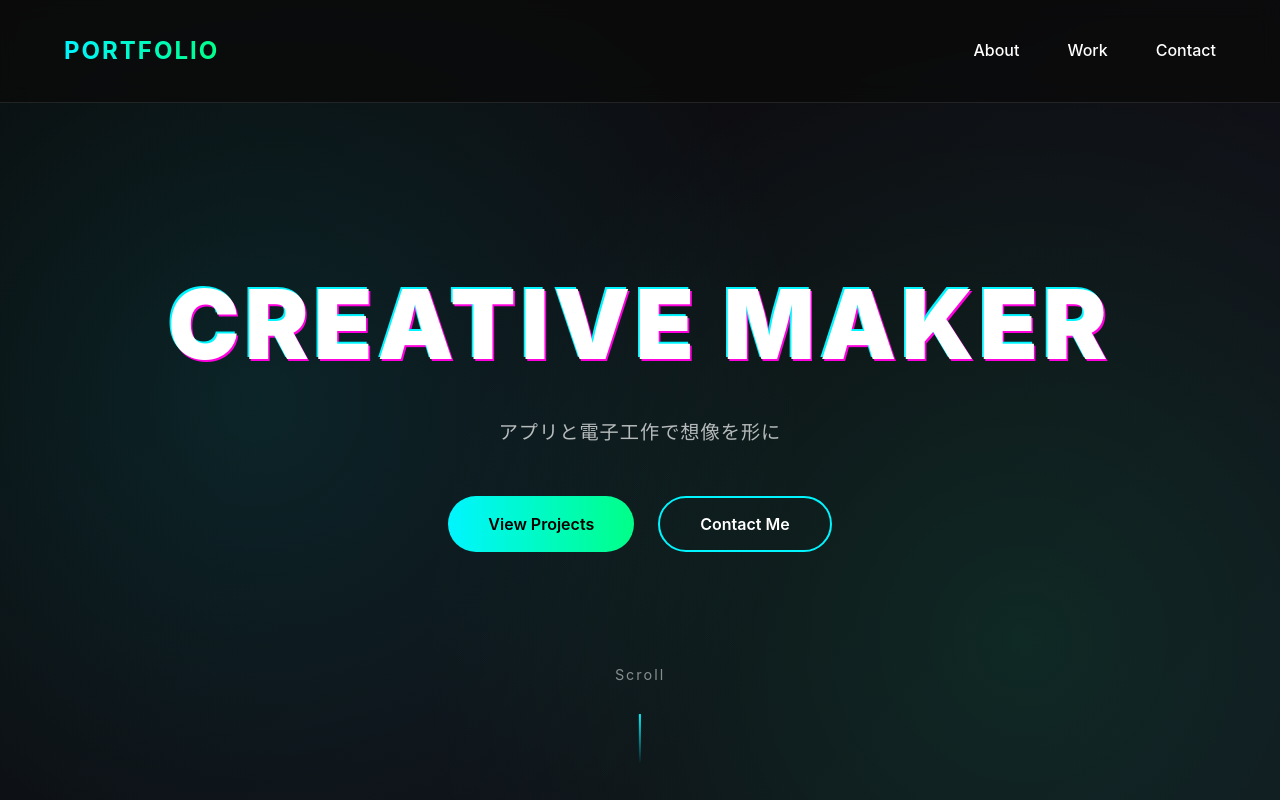
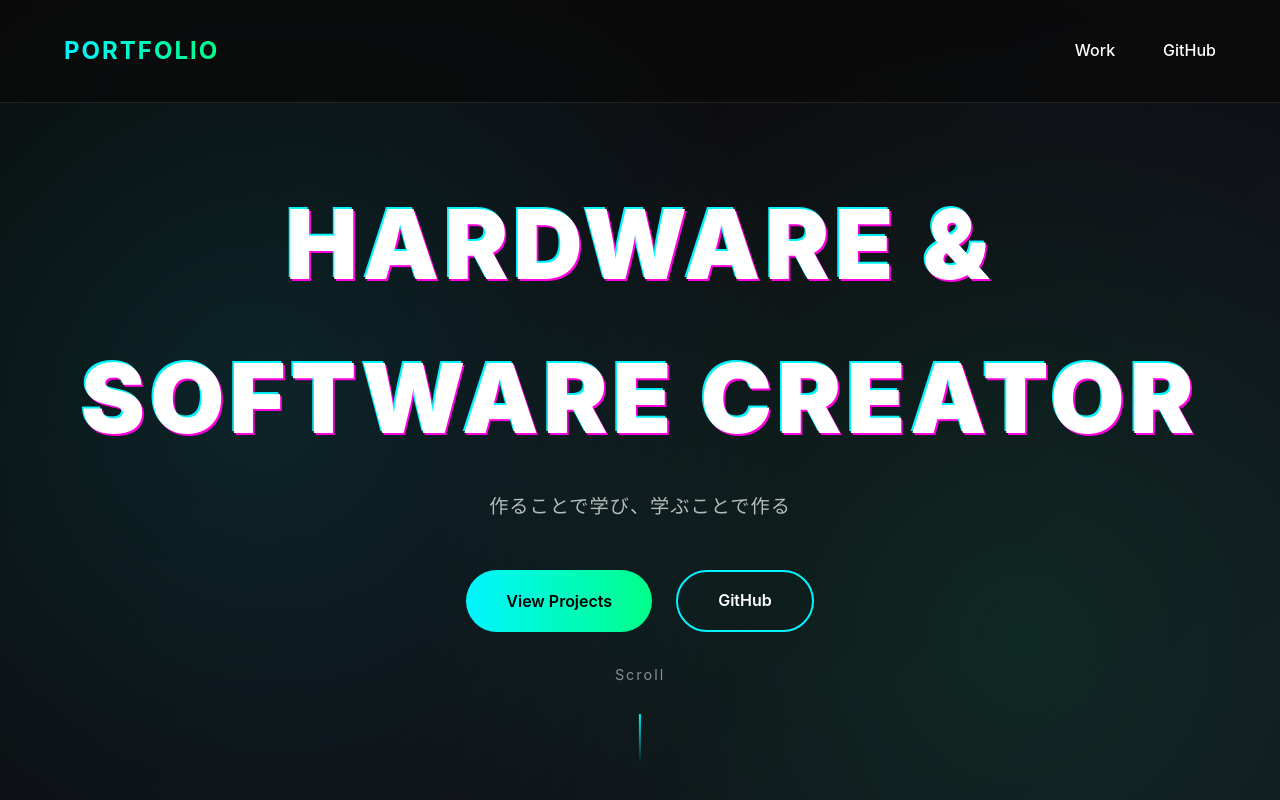
Before and after one commit to aster/aster.github.io, a plain HTML site: page index.html in a window 1280 px wide. Shown: the top 800 px of the page. Drawn offline with Linux system fonts and the light colour scheme.

Commit message:
リンク調整

```diff
--- a/index.html
+++ b/index.html
@@ -12,19 +12,18 @@
         <nav class="minimal-nav">
             <div class="logo">PORTFOLIO</div>
             <div class="nav-links">
-                <a href="#about">About</a>
-                <a href="#work">Work</a>
-                <a href="#contact">Contact</a>
+                <a href="#projects">Work</a>
+                <a href="https://github.com/aster" target="_blank">GitHub</a>
             </div>
         </nav>
 
         <section class="hero-minimal">
             <div class="hero-content">
-                <h1 class="glitch" data-text="CREATIVE MAKER">CREATIVE MAKER</h1>
-                <p class="subtitle">アプリと電子工作で想像を形に</p>
+                <h1 class="glitch" data-text="HARDWARE & SOFTWARE CREATOR">HARDWARE & SOFTWARE CREATOR</h1>
+                <p class="subtitle">作ることで学び、学ぶことで作る</p>
                 <div class="cta-buttons">
-                    <button class="btn-primary">View Projects</button>
-                    <button class="btn-secondary">Contact Me</button>
+                    <button class="btn-primary" id="viewProjectsBtn">View Projects</button>
+                    <a href="https://github.com/aster" target="_blank" class="btn-secondary">GitHub</a>
                 </div>
             </div>
             <div class="scroll-indicator">
@@ -33,7 +32,7 @@
             </div>
         </section>
 
-        <section class="projects-minimal">
+        <section class="projects-minimal" id="projects">
             <h2>Featured Projects</h2>
             <div class="project-grid">
                 <div class="project-card">
--- a/script.js
+++ b/script.js
@@ -1,6 +1,20 @@
 // ポートフォリオサイト - ミニマリストデザイン
 
 document.addEventListener('DOMContentLoaded', function() {
+    // View Projectsボタンのスクロール機能
+    const viewProjectsBtn = document.getElementById('viewProjectsBtn');
+    if (viewProjectsBtn) {
+        viewProjectsBtn.addEventListener('click', function() {
+            const projectsSection = document.getElementById('projects');
+            if (projectsSection) {
+                projectsSection.scrollIntoView({
+                    behavior: 'smooth',
+                    block: 'start'
+                });
+            }
+        });
+    }
+
     // スムーススクロール
     document.querySelectorAll('a[href^="#"]').forEach(anchor => {
         anchor.addEventListener('click', function(e) {
--- a/styles.css
+++ b/styles.css
@@ -178,6 +178,8 @@ button {
     transition: all 0.3s ease;
     position: relative;
     overflow: hidden;
+    text-decoration: none;
+    display: inline-block;
 }
 
 .btn-primary {
```
